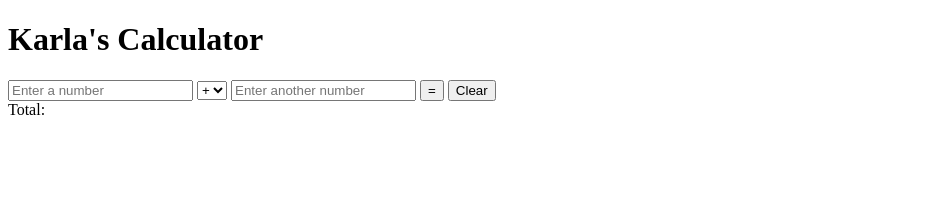
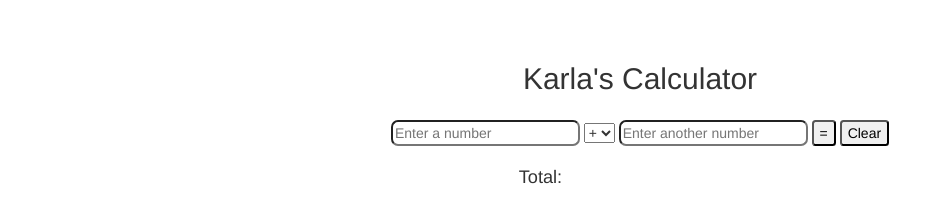
Before and after one commit to karlabrandon817/weekendChallenge3_Calculator, a website: page public/index.html in a window 1280 px wide. Shown: the whole page, without its empty margins (0-944 px from the left). Drawn offline with nearby package versions, Linux system fonts and the light colour scheme.

Commit message:
modified readme text and added bootstrap

```diff
--- a/public/client.js
+++ b/public/client.js
@@ -1,4 +1,5 @@
 $(document).ready(function() {
+
     $('#totalButton').on('click', clickedTotal);
 
     function clickedTotal() {
@@ -16,7 +17,6 @@ $(document).ready(function() {
             data: objectToSend,
             sucess: function(response) {
                 console.log('back from post call: ', response);
-                //display(response);
                 clickedTotal();
             },
             error: function() {
@@ -36,11 +36,12 @@ $(document).ready(function() {
             url: "/returnData",
             success: function(response) {
                 console.log('back from post call:', response);
+
                 //display answer to DOM
                 $('#totalDisplay').html("Total:" + ' ' + (response[response.length - 1]).toLocaleString());
             }
         }); //end getData ajax call
-    };
+    }; //end getData function
 
 
     $('#clearButton').on('click', function() {
@@ -48,6 +49,6 @@ $(document).ready(function() {
         $('#firstNumber').val('');
         $('#secondNumber').val('');
         $('#totalDisplay').html("Total:" + ' ');
-    });
+    }); //end clearButton function
 
 }); //end doc ready function
--- a/public/index.html
+++ b/public/index.html
@@ -6,10 +6,21 @@
     <title>Calculator Challenge</title>
     <script type="text/javascript" src="/jquery-3.1.1.min.js" charset="utf-8"></script>
     <script type="text/javascript" src="client.js" charset="utf-8"></script>
+    <link rel="stylesheet" href="style.css">
+    <!-- Latest compiled and minified CSS -->
+    <link rel="stylesheet" href="https://maxcdn.bootstrapcdn.com/bootstrap/3.3.7/css/bootstrap.min.css" integrity="sha384-BVYiiSIFeK1dGmJRAkycuHAHRg32OmUcww7on3RYdg4Va+PmSTsz/K68vbdEjh4u" crossorigin="anonymous">
+
+    <!-- Optional theme -->
+    <link rel="stylesheet" href="https://maxcdn.bootstrapcdn.com/bootstrap/3.3.7/css/bootstrap-theme.min.css" integrity="sha384-rHyoN1iRsVXV4nD0JutlnGaslCJuC7uwjduW9SVrLvRYooPp2bWYgmgJQIXwl/Sp" crossorigin="anonymous">
+
+    <!-- Latest compiled and minified JavaScript -->
+    <script src="https://maxcdn.bootstrapcdn.com/bootstrap/3.3.7/js/bootstrap.min.js" integrity="sha384-Tc5IQib027qvyjSMfHjOMaLkfuWVxZxUPnCJA7l2mCWNIpG9mGCD8wGNIcPD7Txa" crossorigin="anonymous"></script>
 </head>
 
 <body>
-    <h1>Karla's Calculator</h1>
+    <container>
+
+        <h2>Karla's Calculator</h2>
         <input type="number" id="firstNumber" placeholder="Enter a number">
         <select id="operations">
           <option value="add">+</option>
@@ -21,7 +32,7 @@
         <button class="mathButton" data-button="total" id="totalButton">=</button>
         <button class="mathButton" data-button="reset" id="clearButton">Clear</button>
         <div id="totalDisplay">Total:</div>
-
+    </container>
 </body>
 
 </html>
--- /dev/null
+++ b/public/style.css
@@ -0,0 +1,24 @@
+#totalDisplay {
+    padding-top: 1em;
+    font-size: 1.3em;
+    position: fixed;
+    padding-left: 28.5em;
+}
+
+body {
+    text-align: center;
+    padding-top: 3em;
+}
+
+.mathButton {
+    color: black;
+    border-radius: .25em;
+}
+
+input {
+    border-radius: 7px;
+}
+
+h2 {
+    padding-bottom: .5em;
+}
```
Also changed, not shown: readme.md. Lines whose indentation alone changed are shown as unchanged.
